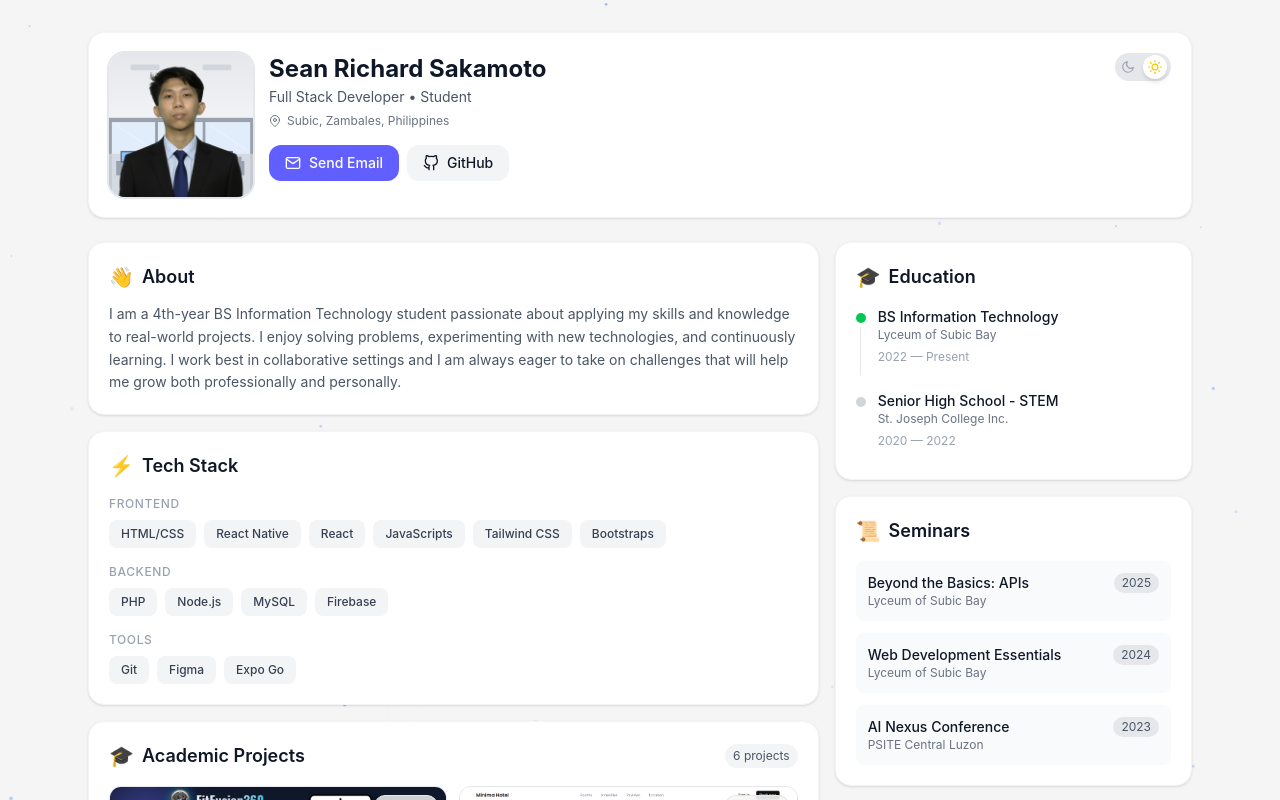
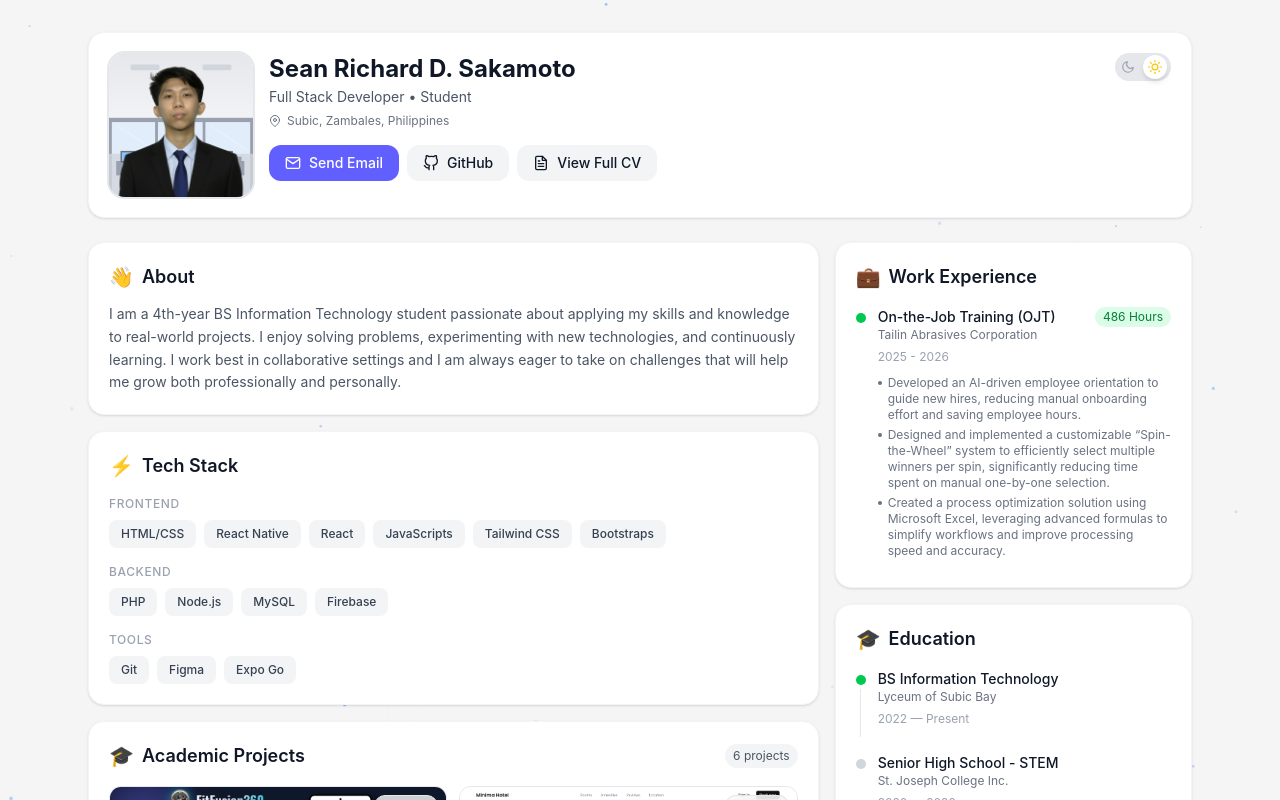
Before and after one commit to SeannyBoyyy/portfolio, a React (Vite) app: page / in a window 1280 px wide. Shown: the top 800 px of the page. Built offline with nearby package versions, Linux system fonts and the light colour scheme.

Commit message:
experience

```diff
--- a/src/App.jsx
+++ b/src/App.jsx
@@ -1,6 +1,7 @@
 import Header from './components/Header'
 import About from './components/About'
 import Experience from './components/Experience'
+import WorkExperience from './components/WorkExperience'
 import Skills from './components/Skills'
 import Projects from './components/Projects'
 import Seminars from './components/Seminars'
@@ -35,6 +36,7 @@ function App() {
 
           {/* Right Column */}
           <div className="flex flex-col gap-4">
+            <WorkExperience />
             <Experience />
             <Seminars />
             <div className="flex-1">
--- a/src/components/Header.jsx
+++ b/src/components/Header.jsx
@@ -1,5 +1,5 @@
 import { useTheme } from '../context/ThemeContext'
-import { FiSun, FiMoon, FiMail, FiGithub, FiMapPin } from 'react-icons/fi'
+import { FiSun, FiMoon, FiMail, FiGithub, FiMapPin, FiFileText } from 'react-icons/fi'
 import { motion } from 'framer-motion'
 import { useState } from 'react'
 
@@ -138,7 +138,7 @@ function Header() {
                 animate={{ opacity: 1, x: 0 }}
                 transition={{ duration: 0.5, delay: 0.2 }}
               >
-                Sean Richard Sakamoto
+                Sean Richard D. Sakamoto
               </motion.h1>
               <motion.p
                 className={`text-sm mt-0.5 ${isDark ? 'text-zinc-300' : 'text-gray-600'}`}
@@ -220,6 +220,21 @@ function Header() {
               <FiGithub className="w-4 h-4" />
               GitHub
             </motion.a>
+            <motion.a
+              href={`${base}SakamotoSR_CV.pdf`}
+              target="_blank"
+              rel="noopener noreferrer"
+              className={`inline-flex items-center gap-2 px-4 py-2 text-sm font-medium rounded-xl transition-colors ${
+                isDark
+                  ? 'bg-zinc-800 text-white hover:bg-zinc-700'
+                  : 'bg-gray-100 text-gray-900 hover:bg-gray-200'
+              }`}
+              whileHover={{ scale: 1.05 }}
+              whileTap={{ scale: 0.95 }}
+            >
+              <FiFileText className="w-4 h-4" />
+              View Full CV
+            </motion.a>
           </motion.div>
         </div>
       </div>
--- a/src/components/Hero.jsx
+++ b/src/components/Hero.jsx
@@ -1,5 +1,5 @@
 import { useTheme } from '../context/ThemeContext'
-import { FiArrowUpRight, FiSun, FiMoon } from 'react-icons/fi'
+import { FiArrowUpRight, FiSun, FiMoon, FiDownload } from 'react-icons/fi'
 
 function Hero() {
   const { isDark, toggleTheme } = useTheme()
@@ -72,6 +72,18 @@ function Hero() {
         >
           GitHub <FiArrowUpRight className="w-3.5 h-3.5" />
         </a>
+        <a
+          href="/cv.pdf"
+          target="_blank"
+          rel="noopener noreferrer"
+          className={`inline-flex items-center gap-1.5 px-4 py-2 rounded-lg text-sm font-medium transition-colors ${
+            isDark
+              ? 'bg-zinc-800 text-white hover:bg-zinc-700'
+              : 'bg-gray-100 text-gray-900 hover:bg-gray-200'
+          }`}
+        >
+          View CV <FiArrowUpRight className="w-3.5 h-3.5" />
+        </a>
       </div>
 
       {/* Status */}
--- /dev/null
+++ b/src/components/WorkExperience.jsx
@@ -0,0 +1,102 @@
+import { useTheme } from '../context/ThemeContext'
+import { motion } from 'framer-motion'
+
+function WorkExperience() {
+  const { isDark } = useTheme()
+
+  const experiences = [
+    {
+      title: 'On-the-Job Training (OJT)',
+      company: 'Tailin Abrasives Corporation', // Update with your OJT company
+      period: '2025 - 2026',
+      hours: '486 Hours',
+      current: true,
+      description: [
+        'Developed an AI-driven employee orientation to guide new hires, reducing manual onboarding effort and saving employee hours.',
+        'Designed and implemented a customizable “Spin-the-Wheel” system to efficiently select multiple winners per spin, significantly reducing time spent on manual one-by-one selection.',
+        'Created a process optimization solution using Microsoft Excel, leveraging advanced formulas to simplify workflows and improve processing speed and accuracy.',
+      ],
+    },
+  ]
+
+  return (
+    <motion.div
+      className={`card ${isDark ? 'card-dark' : 'card-light'}`}
+      initial={{ opacity: 0, y: 20 }}
+      animate={{ opacity: 1, y: 0 }}
+      transition={{ duration: 0.5, delay: 0.3 }}
+    >
+      <motion.h2
+        className={`text-lg font-semibold mb-4 flex items-center gap-2 ${isDark ? 'text-white' : 'text-gray-900'}`}
+        initial={{ opacity: 0, x: -10 }}
+        animate={{ opacity: 1, x: 0 }}
+        transition={{ duration: 0.4, delay: 0.4 }}
+      >
+        <span className="text-xl">💼</span> Work Experience
+      </motion.h2>
+
+      <div className="space-y-4">
+        {experiences.map((exp, index) => (
+          <motion.div
+            key={index}
+            className="flex gap-3"
+            initial={{ opacity: 0, x: -20 }}
+            animate={{ opacity: 1, x: 0 }}
+            transition={{ duration: 0.4, delay: 0.5 + index * 0.15 }}
+          >
+            <div className="flex flex-col items-center">
+              <motion.div
+                className={`w-2.5 h-2.5 rounded-full mt-1.5 ${
+                  exp.current ? 'bg-green-500' : isDark ? 'bg-zinc-400' : 'bg-gray-300'
+                }`}
+                initial={{ scale: 0 }}
+                animate={{ scale: 1 }}
+                transition={{ duration: 0.3, delay: 0.6 + index * 0.15 }}
+              ></motion.div>
+              {index !== experiences.length - 1 && (
+                <motion.div
+                  className={`w-px flex-1 mt-1 ${
+                    isDark ? 'bg-zinc-500' : 'bg-gray-200'
+                  }`}
+                  initial={{ height: 0 }}
+                  animate={{ height: '100%' }}
+                  transition={{ duration: 0.4, delay: 0.7 + index * 0.15 }}
+                ></motion.div>
+              )}
+            </div>
+            <div className="pb-2 flex-1">
+              <div className="flex items-start justify-between gap-2">
+                <h3 className={`font-medium text-sm ${isDark ? 'text-white' : 'text-gray-900'}`}>
+                  {exp.title}
+                </h3>
+                <span className={`text-xs px-2 py-0.5 rounded-full ${
+                  isDark ? 'bg-green-500/20 text-green-400' : 'bg-green-100 text-green-700'
+                }`}>
+                  {exp.hours}
+                </span>
+              </div>
+              <p className={`text-xs ${isDark ? 'text-zinc-300' : 'text-gray-500'}`}>
+                {exp.company}
+              </p>
+              <span className={`text-xs ${isDark ? 'text-zinc-400' : 'text-gray-400'}`}>
+                {exp.period}
+              </span>
+              {exp.description && (
+                <ul className={`mt-2 space-y-1 text-xs ${isDark ? 'text-zinc-400' : 'text-gray-500'}`}>
+                  {exp.description.map((item, i) => (
+                    <li key={i} className="flex items-start gap-1.5">
+                      <span className="mt-1.5 w-1 h-1 rounded-full bg-current flex-shrink-0"></span>
+                      {item}
+                    </li>
+                  ))}
+                </ul>
+              )}
+            </div>
+          </motion.div>
+        ))}
+      </div>
+    </motion.div>
+  )
+}
+
+export default WorkExperience
```
